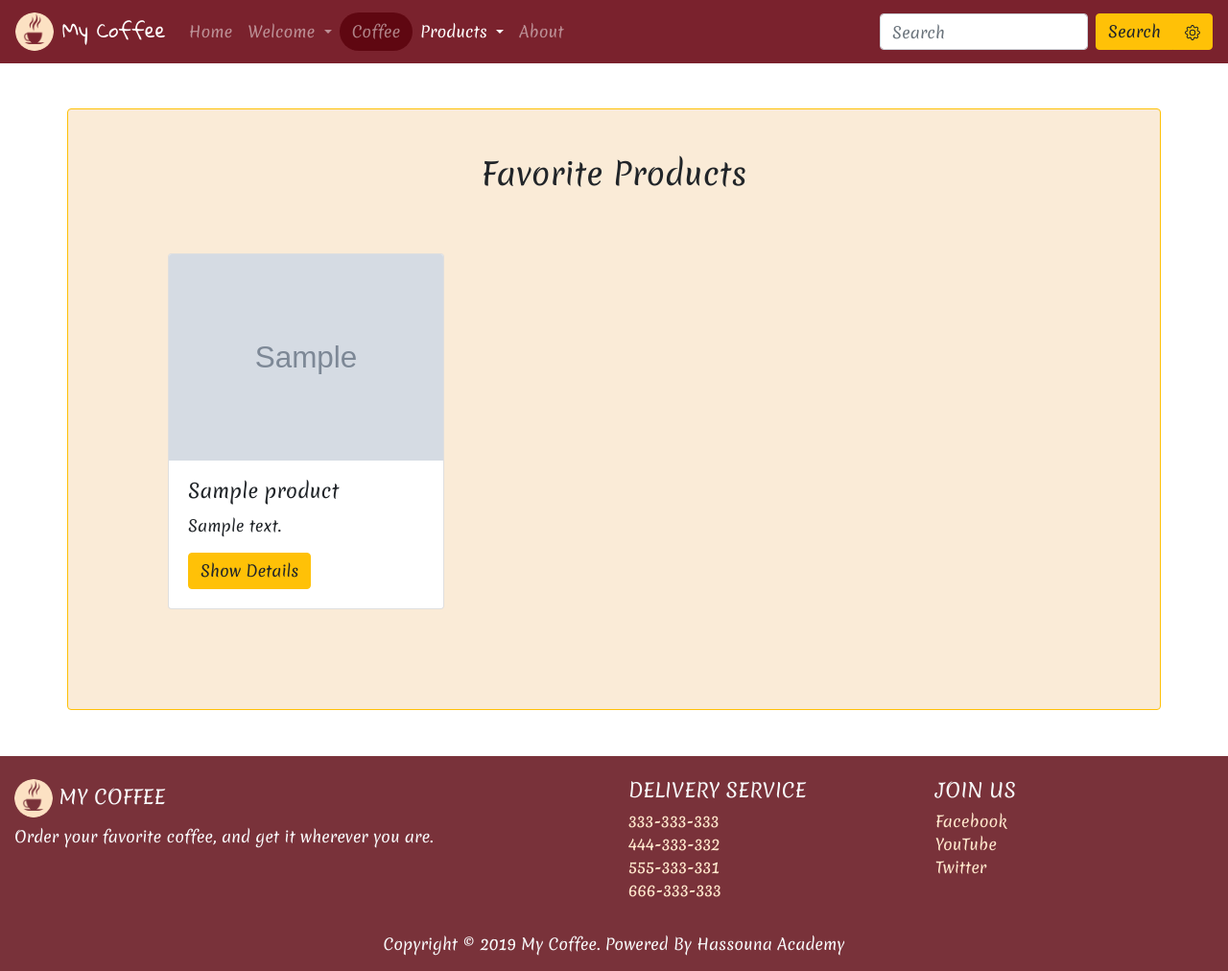
After one commit to AbdelilahChahbouni/Django_Coffee_Website, a Django app: page /accounts/get_favorite_products in a window 1280 px wide. The commit adds this page. Shown: the whole page at 96% size. Run offline with Django 4.2, Linux system fonts and the light colour scheme; a user stored in the database is signed in; tables that the repository leaves empty hold one stand-in row (values such as "Sample post"); grey boxes marked "Sample" are stand-in pictures; some libraries are stand-ins or nearby versions.

Commit message:
add page favorite product of users template and views and url

```diff
--- a/accounts/urls.py
+++ b/accounts/urls.py
@@ -8,6 +8,7 @@ urlpatterns = [
         path('signup' ,views.signup , name='signup'),
         path('profile' , views.profile , name='profile'),
         path('product_favorite/<int:pro_id>' , views.product_favorite , name='product_favorite'),
+        path('get_favorite_products' , views.get_favorite_products , name='get_favorite_products')
 
 
         ]
--- a/accounts/views.py
+++ b/accounts/views.py
@@ -205,3 +205,10 @@ def product_favorite(request , pro_id):
     else:
         messages.error(request , "You must Be logged in ")
     return redirect('/allproducts/' + str(pro_id))
+
+
+def get_favorite_products(request):
+    userprofile = UserProfile.objects.get(user=request.user)
+    data = userprofile.product_favorite.all()
+    context = {"pro_fav" : data}
+    return render(request , 'accounts/products_favorite.html' , context)
--- /dev/null
+++ b/templates/accounts/products_favorite.html
@@ -0,0 +1,39 @@
+
+{% extends 'base.html' %}
+{% load static %}
+{% block title %} | Favorite Products {% endblock %}
+
+{% block content %}
+
+	<div class="my-form container p-5 my-5 rounded border border-warning">
+        <form>
+			<h2 class="text-center">Favorite Products </h2>
+            <section>
+                <div class="container-fluid">
+                  <div class="row p-5" >
+			{% for pro in pro_fav %}
+                    <div>
+                      <div class="card m-2" style="width: 18rem;">
+						  <img src="{{ pro.image.url }}" class="card-img-top" alt="{{pro.name}}">
+                        <div class="card-body">
+							<h5 class="card-title">{{pro.name}}</h5>
+							<p class="card-text text-truncate">{{pro.description}}</p>
+							<a href="{% url 'product' pro_id=pro.id %}" class="btn btn-warning">Show Details</a>
+                        </div>
+                      </div>
+                    </div>
+			{% endfor %}
+
+
+                  </div>
+                </div>
+            </section>
+
+
+        </form>
+
+    </div>
+
+
+
+{% endblock %}
--- a/templates/partials/_navbar.html
+++ b/templates/partials/_navbar.html
@@ -42,6 +42,8 @@
                 <div class="dropdown-menu animate slideIn" aria-labelledby="navbarDropdown">
 					{% if request.user.is_authenticated %}
 					<a class="dropdown-item" href="{% url 'profile' %}">Profile ({{ request.user.username }})</a>
+						<div class="dropdown-divider"></div>
+						<a href="{% url 'get_favorite_products' %}" class="dropdown-item">Products Favorites</a>
 						<div class="dropdown-divider"></div>
 						<a href="{% url 'logout' %}" class="dropdown-item"> Logout </a>
 					{% else %}
```
